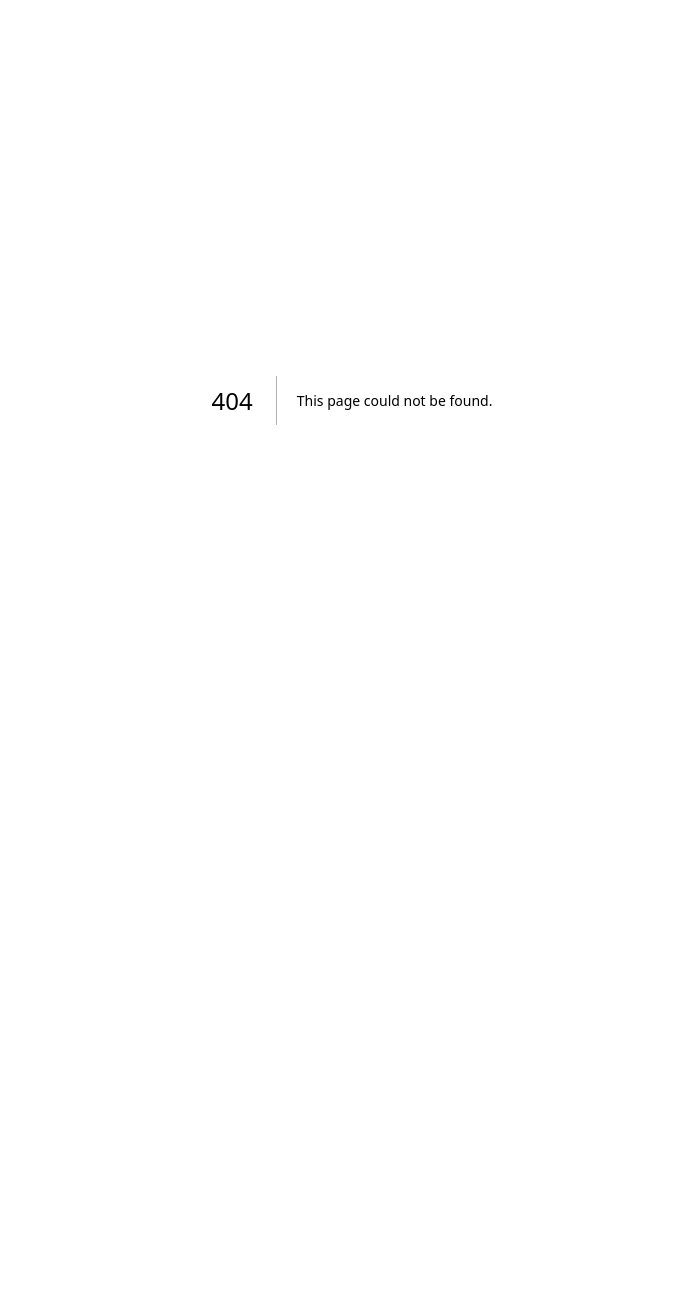
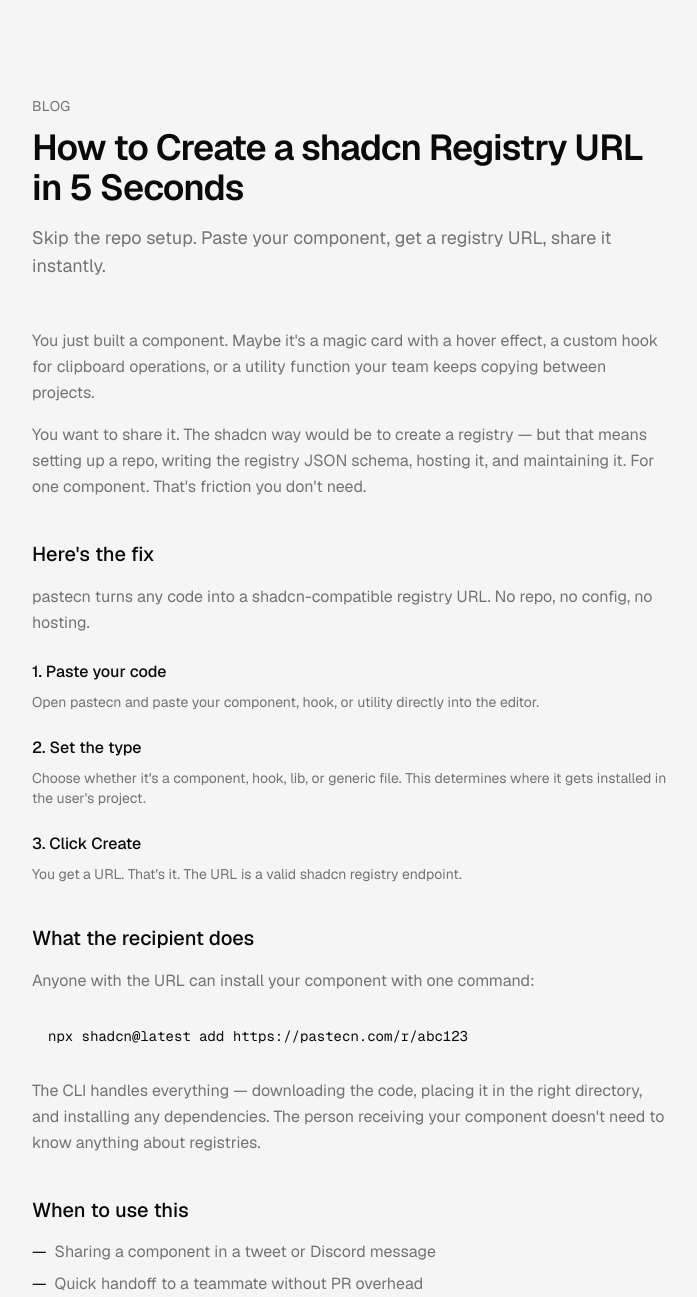
Before and after one commit to rbadillap/pastecn, a Next.js app: page /how-to-create-shadcn-registry-url in a window 1280 px wide. Before the commit this address had no page. Shown: the top 1297 px of the page, without its empty margins (288-985 px from the left). Before the commit the page ends 800 px from the top, so only its background shows below. Built offline with nearby package versions, Linux system fonts and the light colour scheme.

Commit message:
Add blog post page for shadcn registry URL tutorial
Co-authored-by: rbadillap <3170758+rbadillap@users.noreply.github.com>

```diff
--- /dev/null
+++ b/app/how-to-create-shadcn-registry-url/page.tsx
@@ -0,0 +1,130 @@
+import Link from "next/link"
+import { Button } from "@/components/ui/button"
+import { ArrowRight } from "lucide-react"
+
+export const metadata = {
+  title: "How to Create a shadcn Registry URL in 5 Seconds — pastecn",
+  description: "Skip the repo setup. Paste your component, get a registry URL, share it instantly.",
+}
+
+export default function BlogPostRegistryUrl() {
+  return (
+    <main className="min-h-screen">
+      <article className="container mx-auto px-4 py-16 md:py-24 max-w-2xl">
+        {/* Header */}
+        <header className="mb-12">
+          <p className="text-sm text-muted-foreground mb-3 uppercase tracking-wide">Blog</p>
+          <h1 className="text-3xl md:text-4xl font-semibold tracking-tight mb-4">
+            How to Create a shadcn Registry URL in 5 Seconds
+          </h1>
+          <p className="text-lg text-muted-foreground">
+            Skip the repo setup. Paste your component, get a registry URL, share it instantly.
+          </p>
+        </header>
+
+        {/* Content */}
+        <div className="prose prose-neutral max-w-none">
+          <section className="mb-10">
+            <p className="text-muted-foreground leading-relaxed mb-4">
+              You just built a component. Maybe it&apos;s a magic card with a hover effect,
+              a custom hook for clipboard operations, or a utility function your team keeps copying between projects.
+            </p>
+            <p className="text-muted-foreground leading-relaxed">
+              You want to share it. The shadcn way would be to create a registry — but that means
+              setting up a repo, writing the registry JSON schema, hosting it, and maintaining it.
+              For one component. That&apos;s friction you don&apos;t need.
+            </p>
+          </section>
+
+          <section className="mb-10">
+            <h2 className="text-xl font-medium mb-4">Here&apos;s the fix</h2>
+            <p className="text-muted-foreground leading-relaxed mb-6">
+              pastecn turns any code into a shadcn-compatible registry URL. No repo, no config, no hosting.
+            </p>
+
+            <div className="space-y-6">
+              <div>
+                <h3 className="font-medium mb-2">1. Paste your code</h3>
+                <p className="text-muted-foreground text-sm">
+                  Open pastecn and paste your component, hook, or utility directly into the editor.
+                </p>
+              </div>
+
+              <div>
+                <h3 className="font-medium mb-2">2. Set the type</h3>
+                <p className="text-muted-foreground text-sm">
+                  Choose whether it&apos;s a component, hook, lib, or generic file.
+                  This determines where it gets installed in the user&apos;s project.
+                </p>
+              </div>
+
+              <div>
+                <h3 className="font-medium mb-2">3. Click Create</h3>
+                <p className="text-muted-foreground text-sm">
+                  You get a URL. That&apos;s it. The URL is a valid shadcn registry endpoint.
+                </p>
+              </div>
+            </div>
+          </section>
+
+          <section className="mb-10">
+            <h2 className="text-xl font-medium mb-4">What the recipient does</h2>
+            <p className="text-muted-foreground leading-relaxed mb-4">
+              Anyone with the URL can install your component with one command:
+            </p>
+            <div className="bg-muted rounded-lg p-4 font-mono text-sm mb-4">
+              npx shadcn@latest add https://pastecn.com/r/abc123
+            </div>
+            <p className="text-muted-foreground leading-relaxed">
+              The CLI handles everything — downloading the code, placing it in the right directory,
+              and installing any dependencies. The person receiving your component doesn&apos;t need to
+              know anything about registries.
+            </p>
+          </section>
+
+          <section className="mb-10">
+            <h2 className="text-xl font-medium mb-4">When to use this</h2>
+            <ul className="space-y-2 text-muted-foreground">
+              <li className="flex gap-2">
+                <span className="text-foreground">—</span>
+                <span>Sharing a component in a tweet or Discord message</span>
+              </li>
+              <li className="flex gap-2">
+                <span className="text-foreground">—</span>
+                <span>Quick handoff to a teammate without PR overhead</span>
+              </li>
+              <li className="flex gap-2">
+                <span className="text-foreground">—</span>
+                <span>Distributing a one-off utility that doesn&apos;t need a package</span>
+              </li>
+              <li className="flex gap-2">
+                <span className="text-foreground">—</span>
+                <span>Prototyping before committing to a full registry</span>
+              </li>
+            </ul>
+          </section>
+
+          <section className="mb-12">
+            <h2 className="text-xl font-medium mb-4">What you&apos;re not getting</h2>
+            <p className="text-muted-foreground leading-relaxed">
+              This isn&apos;t a package manager. There&apos;s no versioning, no updates, no dependency resolution.
+              Each paste is immutable — a snapshot of code at a moment in time.
+              If you need those features, set up a proper registry.
+              If you just need to share code fast, paste and go.
+            </p>
+          </section>
+        </div>
+
+        {/* CTA */}
+        <div className="pt-6 border-t border-border">
+          <Button asChild size="lg" className="w-full sm:w-auto">
+            <Link href="/">
+              Paste your code
+              <ArrowRight className="ml-2 h-4 w-4" />
+            </Link>
+          </Button>
+        </div>
+      </article>
+    </main>
+  )
+}
```
Also changed, not shown: 1 other file (tests, documents, lock files or other folders).
